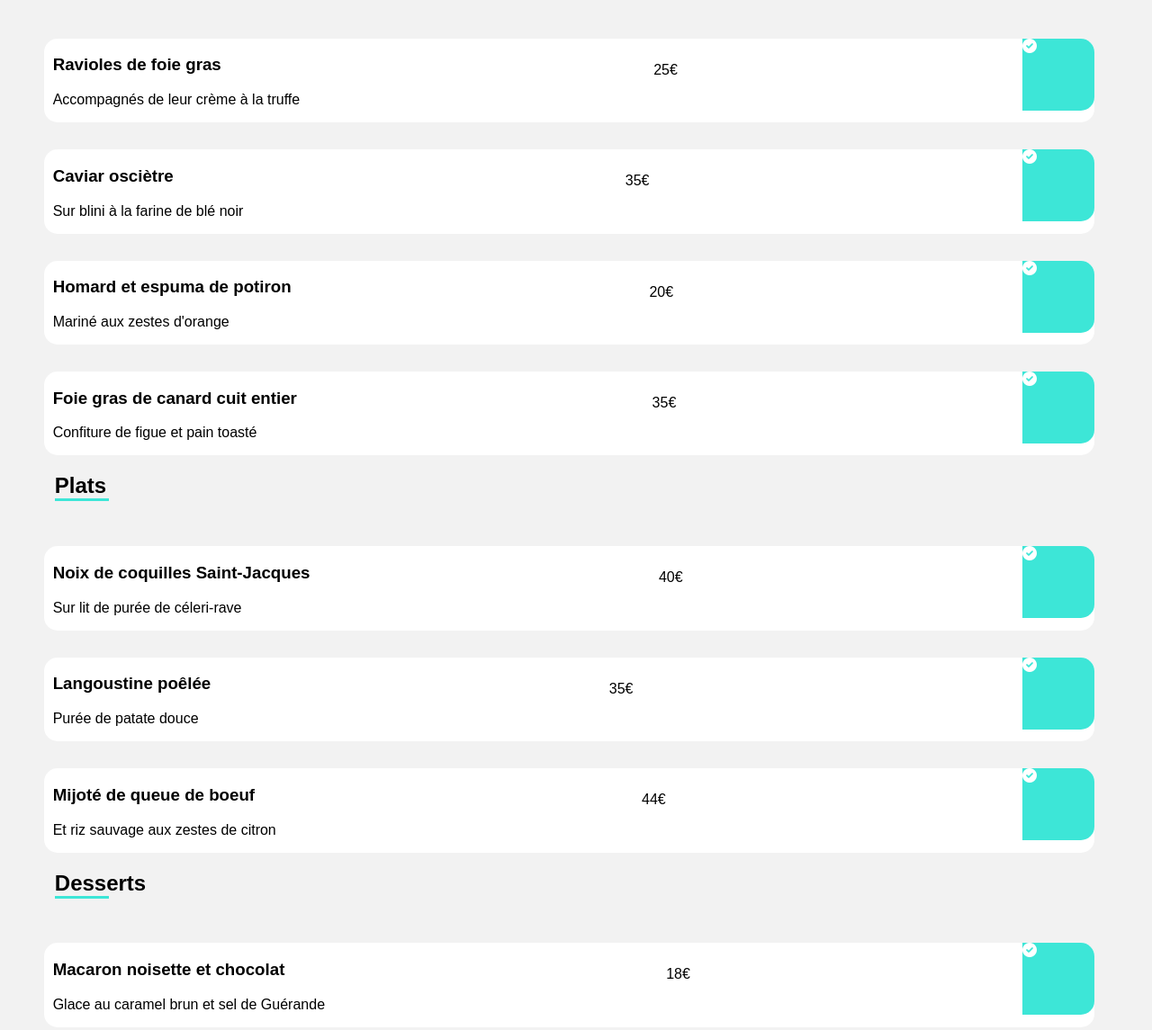
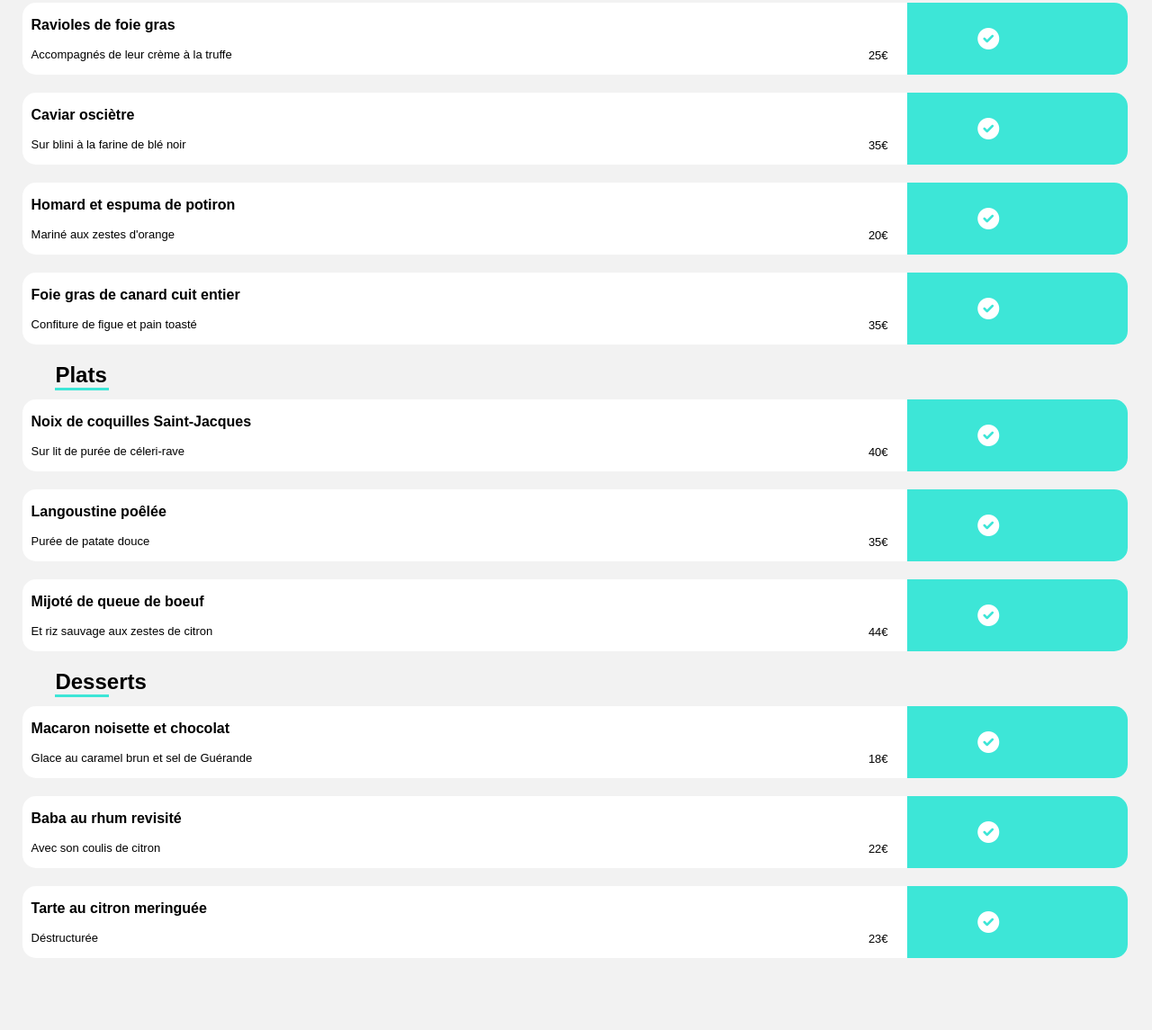
Before and after one commit to opopenclassrooms/pereiraolivier_3_06012022, a plain HTML site: page la_note_enchantee.html in a window 1280 px wide. Shown: the part 1122-2267 px from the top of the page at 90% size. Drawn offline with Linux system fonts and the light colour scheme.

Commit message:
new respository

```diff
--- a/la_note_enchantee.html
+++ b/la_note_enchantee.html
@@ -38,7 +38,7 @@
             <div class="part_1">
                 <h2>Entrées</h2>
                 <div class="select">
-                    <div>
+                    <div class="texte">
                         <h3>Ravioles de foie gras</h3>
                         <p> Accompagnés de leur crème à la truffe</p>
                     </div>
@@ -50,7 +50,7 @@
                     </div>
                 </div>
                 <div class="select">
-                    <div>
+                    <div class="texte">
                         <h3>Caviar osciètre</h3>
                         <p> Sur blini à la farine de blé noir</p>
                     </div>
@@ -62,7 +62,7 @@
                     </div>
                 </div>
                 <div class="select">
-                    <div>
+                    <div class="texte">
                         <h3>Homard et espuma de potiron</h3>
                         <p> Mariné aux zestes d'orange</p>
                     </div>
@@ -74,7 +74,7 @@
                     </div>
                 </div>
                 <div class="select">
-                    <div>
+                    <div class="texte">
                         <h3>Foie gras de canard cuit entier</h3>
                         <p> Confiture de figue et pain toasté</p>
                     </div>
@@ -89,7 +89,7 @@
             <div class="part_2">
                 <h2>Plats</h2>
                 <div class="select">
-                    <div>
+                    <div class="texte">
                         <h3>Noix de coquilles Saint-Jacques</h3>
                         <p> Sur lit de purée de céleri-rave</p>
                     </div>
@@ -101,7 +101,7 @@
                     </div>
                 </div>
                 <div class="select">
-                    <div>
+                    <div class="texte">
                         <h3>Langoustine poêlée</h3>
                         <p> Purée de patate douce</p>
                     </div>
@@ -113,7 +113,7 @@
                     </div>
                 </div>
                 <div class="select">
-                    <div>
+                    <div class="texte">
                         <h3>Mijoté de queue de boeuf</h3>
                         <p> Et riz sauvage aux zestes de citron</p>
                     </div>
@@ -128,7 +128,7 @@
             <div class="part_3">
                 <h2>Desserts</h2>
                 <div class="select">
-                    <div>
+                    <div class="texte">
                         <h3>Macaron noisette et chocolat</h3>
                         <p> Glace au caramel brun et sel de Guérande</p>
                     </div>
@@ -140,7 +140,7 @@
                     </div>
                 </div>
                 <div class="select">
-                    <div>
+                    <div class="texte">
                         <h3>Baba au rhum revisité</h3>
                         <p> Avec son coulis de citron</p>
                     </div>
@@ -152,7 +152,7 @@
                     </div>
                 </div>
                 <div class="select">
-                    <div>
+                    <div class="texte">
                         <h3>Tarte au citron meringuée </h3>
                         <p>Déstructurée</p>
                     </div>
--- a/sass/style.scss
+++ b/sass/style.scss
@@ -200,6 +200,7 @@ h2{
         h1{
         margin-left: 5%;
         margin-top: 40px;
+        font-style: italic;
         }
         i {
             float: right;
@@ -208,24 +209,33 @@ h2{
     }
     .select{
     display: inline-flex;
+    justify-content: space-between;
+    width: 100%;
     background-color: white;
-    margin-left: 4%;
+    margin-left: 2%;
+    margin-right: 2%;
     border-radius: 15px;
         p{
         margin-left: 10px;
+        font-size: small;
         }
         h3{
         margin-left: 10px;
+        font-size: medium;
         }
     }
     .transition{
-        width: 80px;
+        width: 20%;
         height: 80px;
         background-color: rgb(61, 230, 215);
         border-top-right-radius: 15px;
         border-bottom-right-radius: 15px;
         i {
            color: white;
+           padding-left: 32%;
+           padding-top: 28px;
+           font-size: x-large;
+
         }
     }
     .select{
@@ -240,8 +250,12 @@ h2{
         opacity:1;
     }
 }
+    .texte{
+        width: 75%;
+    }
     .prix{
-        margin-top: 10px;
+        margin-top: 38px;
+        margin-right: 1%;
     }
     .page_menu{
     background-color: #F2F2F2;
@@ -251,31 +265,34 @@ h2{
     .part_1{
     display: inline-flex;
     flex-direction: column;
-    width: 95%;
-    gap: 30px;
+    width: 96%;
+    gap: 20px;
         h2{
             border-bottom: rgb(61, 230, 215) solid;
             width: 60px;
+            margin-bottom: -10px;
         }
     }
     .part_2{
     display: inline-flex;
     flex-direction: column;
-    width: 95%;
-    gap: 30px;
+    width: 96%;
+    gap: 20px;
         h2{
         border-bottom: rgb(61, 230, 215) solid;
         width: 60px;
+        margin-bottom: -10px;
+        }
     }
-}
     .part_3{
     display: inline-flex;
     flex-direction: column;
-    width: 95%;
-    gap: 30px;
-    h2{
+    width: 96%;
+    gap: 20px;
+        h2{
         border-bottom: rgb(61, 230, 215) solid;
         width: 60px;
+        margin-bottom: -10px;
     }
 }
     .bouton_2{
```
Also changed, not shown: a_la_francaise.html (+9 -9 lines), le_delice_des_sens.html (+9 -9 lines), palette-du-gout.html (+9 -9 lines), style.css, 1 other file.
